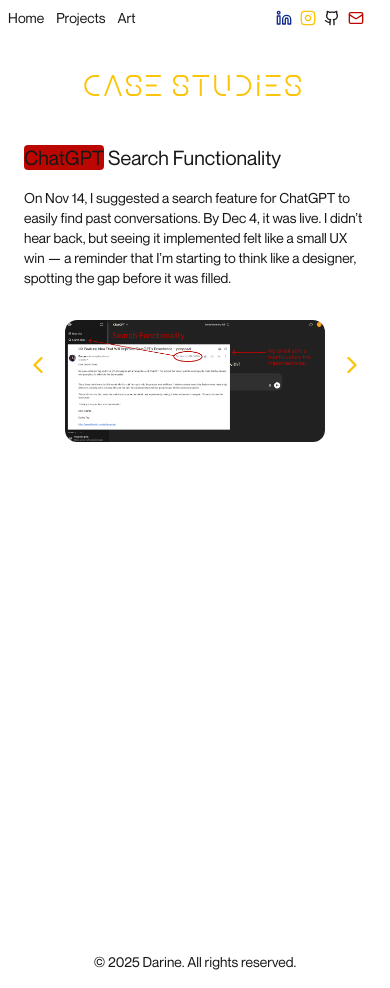
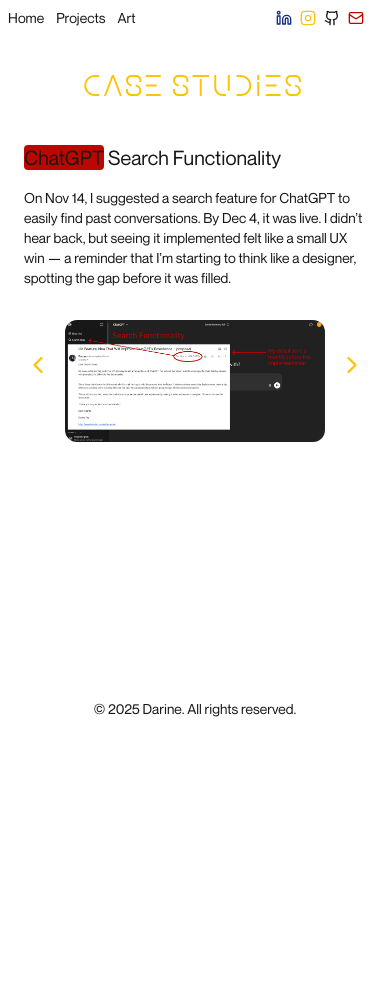
Before and after one commit to darinetag/portfolio, a Next.js app: page /projects/case-studies in a window 390 px wide. After the commit the page ends 844 px from the top, so only its background shows below. Built offline with nearby package versions, Linux system fonts and the light colour scheme.

Commit message:
fix layout

```diff
--- a/src/components/ProjectExample.js
+++ b/src/components/ProjectExample.js
@@ -19,7 +19,7 @@
 
   return (
     <Layout>
-      <div className="min-h-screen px-6 relative overflow-hidden" style={{ fontFamily: "Montreal" }}>
+      <div className="lg:min-h-screen min-h-[70vh] px-6 relative overflow-hidden" style={{ fontFamily: "Montreal" }}>
         {/* Page Title */}
         <h1 className="lg:text-6xl text-3xl my-8 text-[#FBC408] text-center lg:my-4" style={{ fontFamily: "Science" }}>
           {title}
```
